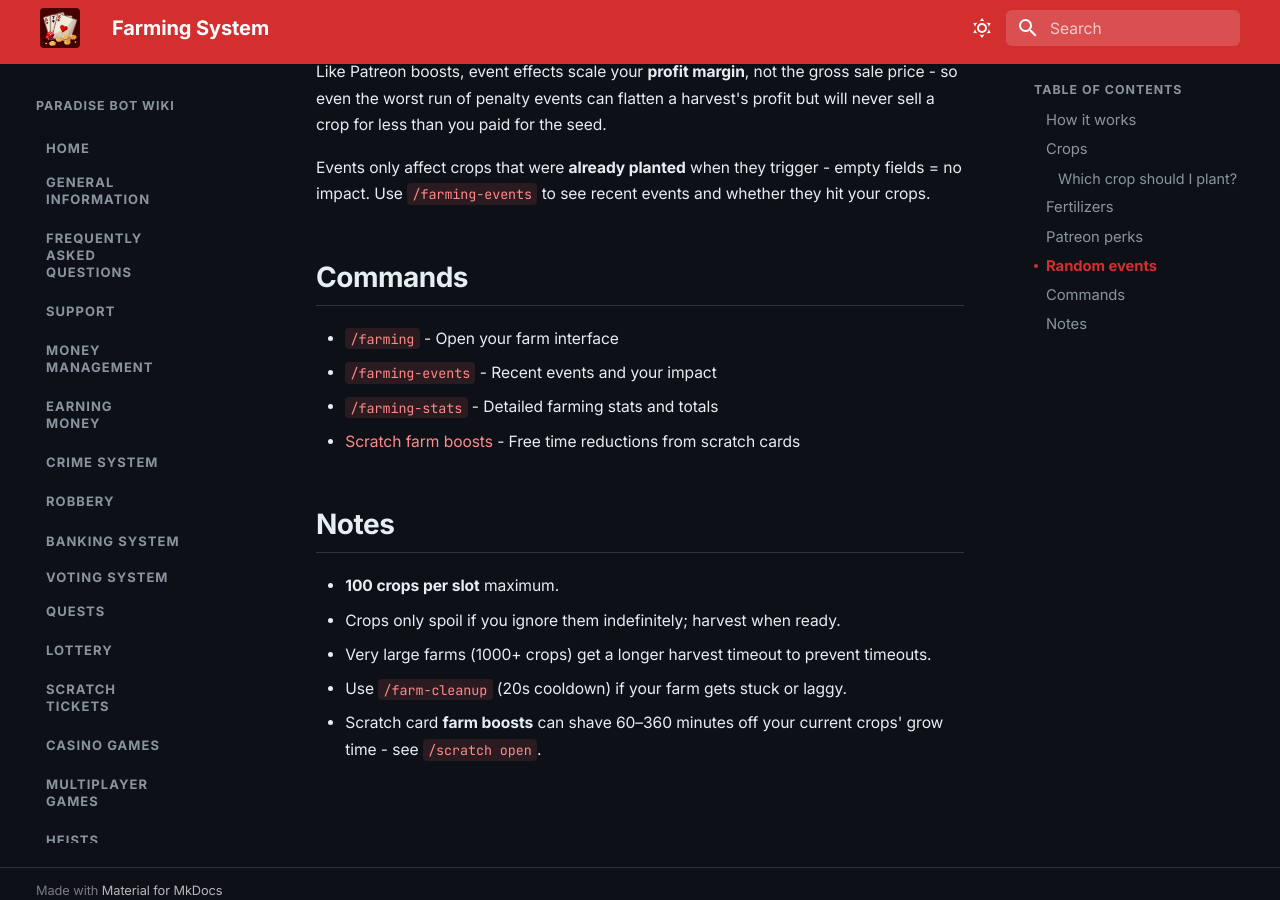
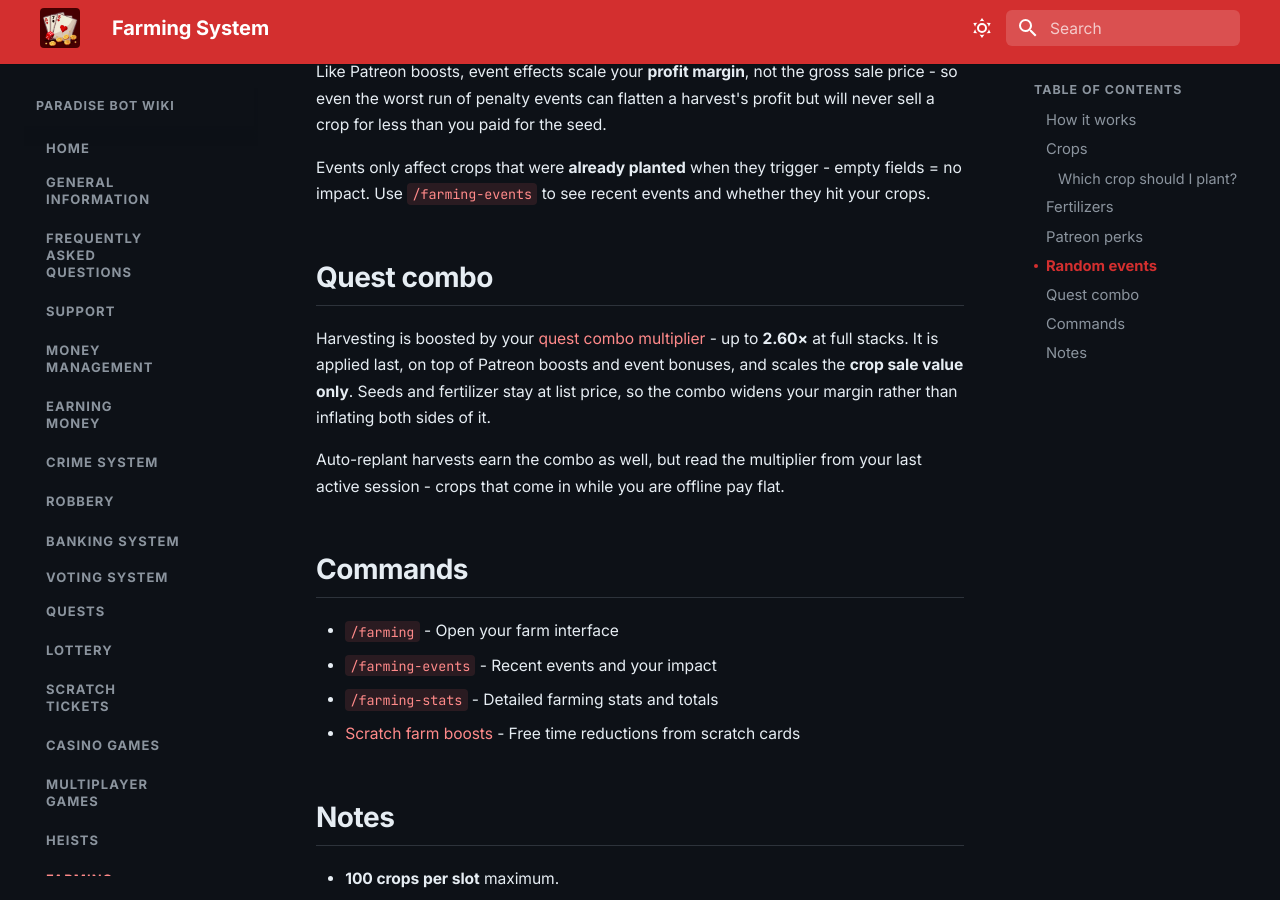
Before and after one commit to Daniel-191/casino-bot-wiki, an MkDocs documentation site: the page built from docs/features/farming/index.md, in a window 1280 px wide and 900 px high, scrolled down 3937 px. Built offline with MkDocs 1.6.1 and Material for MkDocs 9.7.7, drawn with Linux system fonts in a browser that asks for light colours.

Commit message:
Update index.md

```diff
--- a/docs/features/farming/index.md
+++ b/docs/features/farming/index.md
@@ -85,6 +85,12 @@ Like Patreon boosts, event effects scale your **profit margin**, not the gross s
 
 Events only affect crops that were **already planted** when they trigger - empty fields = no impact. Use [`/farming-events`](events.md) to see recent events and whether they hit your crops.
 
+## Quest combo
+
+Harvesting is boosted by your [quest combo multiplier](../quests/index.md) - up to **2.60×** at full stacks. It is applied last, on top of Patreon boosts and event bonuses, and scales the **crop sale value only**. Seeds and fertilizer stay at list price, so the combo widens your margin rather than inflating both sides of it.
+
+Auto-replant harvests earn the combo as well, but read the multiplier from your last active session - crops that come in while you are offline pay flat.
+
 ## Commands
 
 - [`/farming`](farming.md) - Open your farm interface
```
